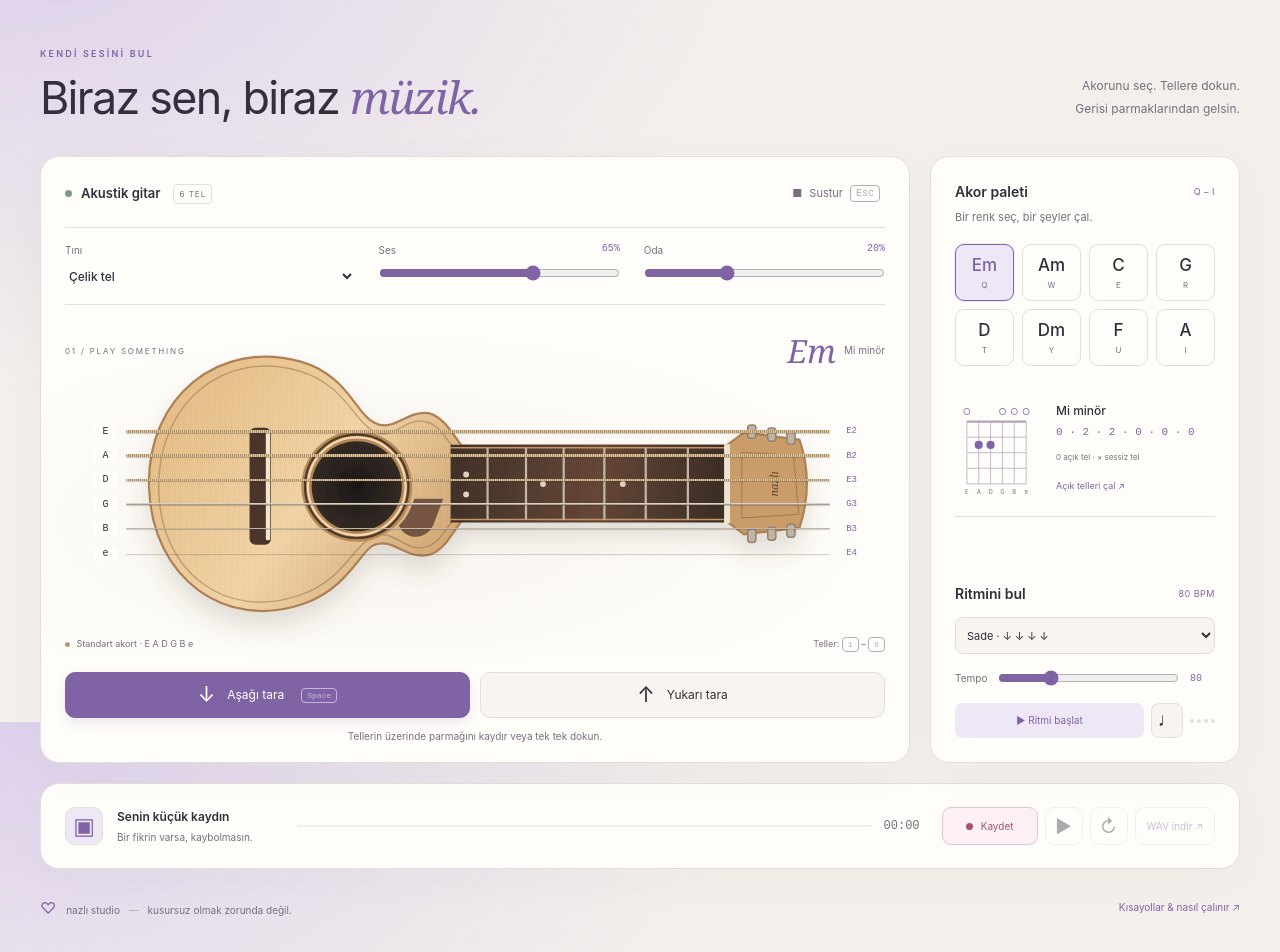
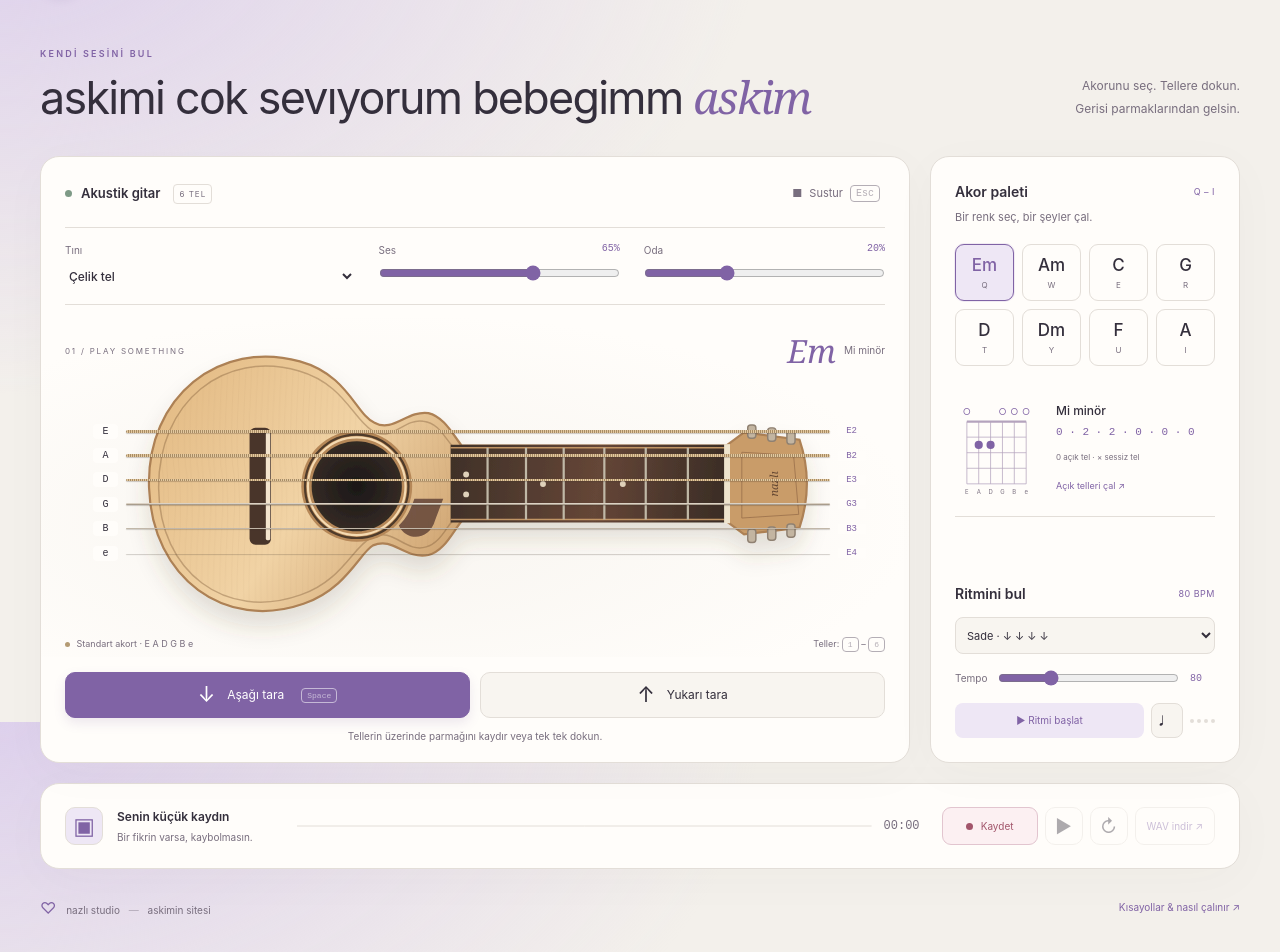
Before and after one commit to rtizmm/nazli-studio, a plain HTML site: page index.html in a window 1280 px wide. Shown: the part 78-1030 px from the top of the page. Drawn offline with Linux system fonts and the light colour scheme.

Commit message:
Update index.html

```diff
--- a/index.html
+++ b/index.html
@@ -5,7 +5,7 @@
 <!-- YAZI ALANI: Arama sonuçlarında görünen açıklamayı content="..." içinde değiştirebilirsin. -->
 <meta name="theme-color" content="#f3f0eb"><meta name="description" content="Nazlı Studio — tellerine dokun, akorunu seç, kendi melodini kaydet. Ücretsiz sanal gitar stüdyosu.">
 <!-- YAZI ALANI: Tarayıcı sekmesinin adını aşağıdaki title içinde değiştirebilirsin. -->
-<title>Nazlı Studio · Biraz sen, biraz müzik.</title>
+<title>Nazlı Studio · kalıtenın adresı</title>
 <link rel="icon" href="favicon.svg" type="image/svg+xml"><link rel="stylesheet" href="studio.css?v=85b44ea6a6a0">
 <link rel="stylesheet" href="themes.css?v=6ee443a3e08b">
 <!-- Tema açılışta hatırlanır. Buradaki anahtarları değiştirme. -->
@@ -38,7 +38,7 @@ try {
 <div class="page-heading">
 <div>
 <p class="eyebrow">KENDİ SESİNİ BUL</p>
-<h1>Biraz sen,<br class="mobile-break"> biraz <em>müzik.</em></h1></div><p>Akorunu seç. Tellere dokun.<br>Gerisi parmaklarından gelsin.</p></div>
+<h1>askimi cok sevıyorum <br class="mobile-break">bebegimm  <em>askim</em></h1></div><p>Akorunu seç. Tellere dokun.<br>Gerisi parmaklarından gelsin.</p></div>
 <div class="workspace">
 <section class="instrument-panel" id="instrument" aria-labelledby="guitarTitle">
 
@@ -145,7 +145,7 @@ try {
 </section>
 
 <!-- YAZI ALANI: Sayfanın en altındaki imzayı ve cümleyi buradan değiştirebilirsin. -->
-<footer><p><span class="footer-heart">♡</span> nazlı studio <span>—</span> kusursuz olmak zorunda değil.</p>
+<footer><p><span class="footer-heart">♡</span> nazlı studio <span>—</span> askimin sitesi</p>
 <button class="text-button" id="helpFooter">Kısayollar & nasıl çalınır ↗</button>
 </footer>
 </main>
```
